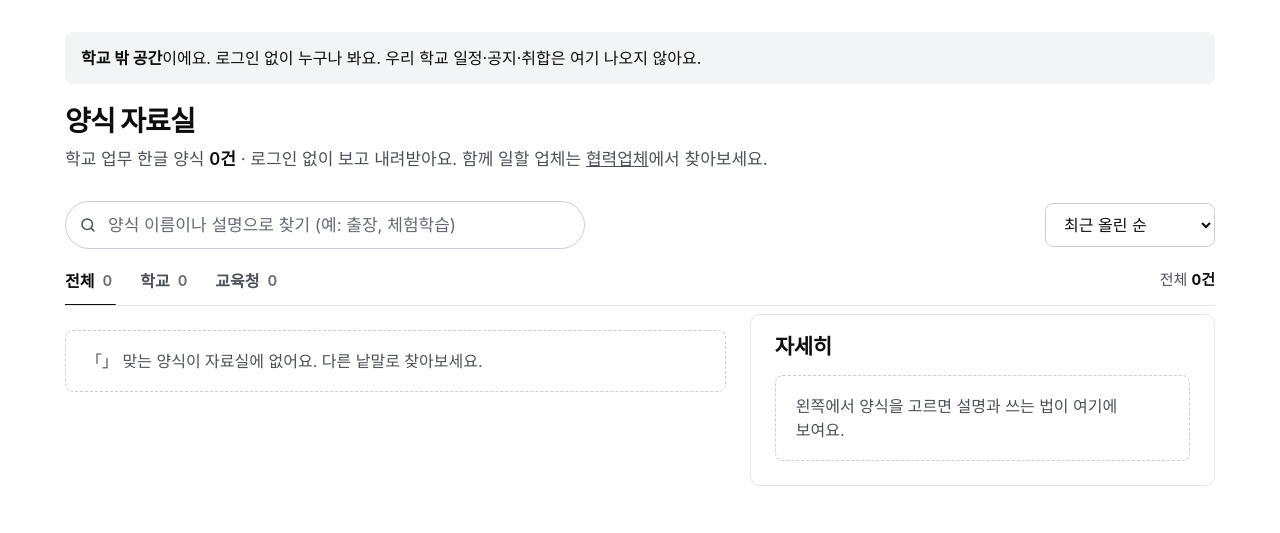
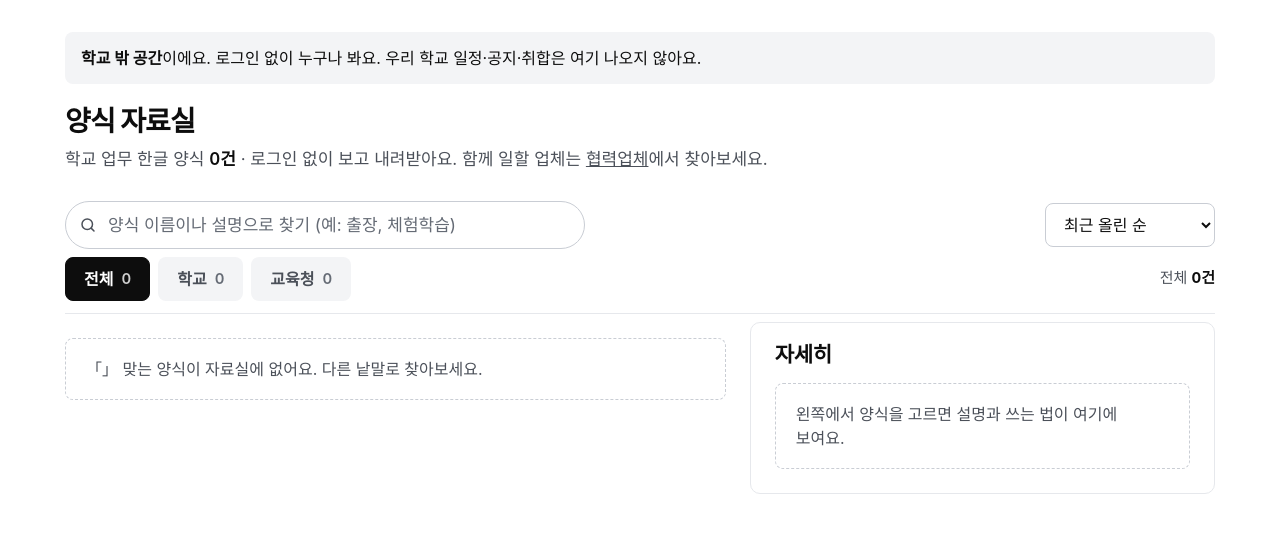
Before and after one commit to acttoze/goteacher3, a Django app: page /forms in a window 1280 px wide. Shown: the part 64-597 px from the top of the page. Run offline with Django 5.2, Linux system fonts and the light colour scheme; data that the repository does not hold is empty; parts of the project's set-up code (start-up, migrations or seed data) failed here and were passed over; some web fonts are replaced.

Commit message:
탭을 단추형으로: 안 고른 탭은 회색 면, 고른 탭은 잉크 채움(밑줄 강조 제거)
Co-Authored-By: Claude Opus 5.5 <noreply@anthropic.com>

```diff
--- a/web/static/css/gt.css
+++ b/web/static/css/gt.css
@@ -189,12 +189,14 @@ h1, .h1 { font-size: var(--fs-title); line-height: 1.25; letter-spacing: -0.03em
 .well { background: var(--surface); border-radius: var(--radius-in); padding: 14px 16px; }
 .well.acc { background: var(--accent-soft); color: var(--accent-ink); }
 
-/* ---------- 탭(밑줄) ---------- */
-.tabs { display: flex; gap: 28px; border-bottom: 1px solid var(--line); margin-bottom: 24px; overflow-x: auto; scrollbar-width: none; }
-.tabs a, .tabs button { position: relative; display: inline-flex; align-items: center; gap: 8px; height: 48px; border: 0; background: none; padding: 0; font: 600 16px/1 var(--font); color: var(--muted); text-decoration: none; cursor: pointer; white-space: nowrap; }
-.tabs a:hover, .tabs button:hover { color: var(--ink); }
-.tabs [aria-selected="true"], .tabs [aria-current] { color: var(--ink); }
-.tabs [aria-selected="true"]::after, .tabs [aria-current]::after { content: ""; position: absolute; left: -4px; right: -4px; bottom: -1px; height: 2px; background: var(--ink); border-radius: 2px; }
+/* ---------- 탭(단추형) ---------- */
+.tabs { display: flex; gap: 8px; border-bottom: 1px solid var(--line); padding-bottom: 12px; margin-bottom: 24px; overflow-x: auto; scrollbar-width: none; }
+/* 탭은 단추처럼 보이게: 안 고른 탭은 회색 면, 고른 탭은 잉크로 채움(파랑 주 버튼과 구분), 아래 선은 강조하지 않음 */
+.tabs a, .tabs button { position: relative; flex: none; display: inline-flex; align-items: center; gap: 8px; height: 44px; border: 1px solid transparent; border-radius: var(--radius-in); background: var(--surface); padding: 0 18px; font: 600 16px/1 var(--font); color: var(--muted); text-decoration: none; cursor: pointer; white-space: nowrap; transition: background .15s, color .15s; }
+.tabs a:hover, .tabs button:hover { background: var(--hover); color: var(--ink); }
+.tabs [aria-selected="true"], .tabs [aria-current] { background: var(--ink); border-color: var(--ink); color: #fff; font-weight: 700; }
+.tabs [aria-selected="true"]:hover, .tabs [aria-current]:hover { background: var(--ink); color: #fff; }
+.tabs [aria-selected="true"] .c, .tabs [aria-current] .c { color: rgba(255,255,255,.8); }
 .tabs .c { font-size: var(--fs-small); color: var(--faint); font-weight: 600; }
 
 /* 분할 선택(세그먼트) */
@@ -398,6 +400,6 @@ h1, .h1 { font-size: var(--fs-title); line-height: 1.25; letter-spacing: -0.03em
   .bare-top .end .lbl { display: none; }
   .kv { grid-template-columns: 1fr; gap: 2px; }
   .kv dd { margin-bottom: 10px; }
-  .tabs { gap: 20px; }
+  .tabs { gap: 6px; }
   .pop { left: 8px !important; right: 8px !important; min-width: 0; }
 }
```
Also changed, not shown: design/assets/gt.css (+9 -7 lines).
